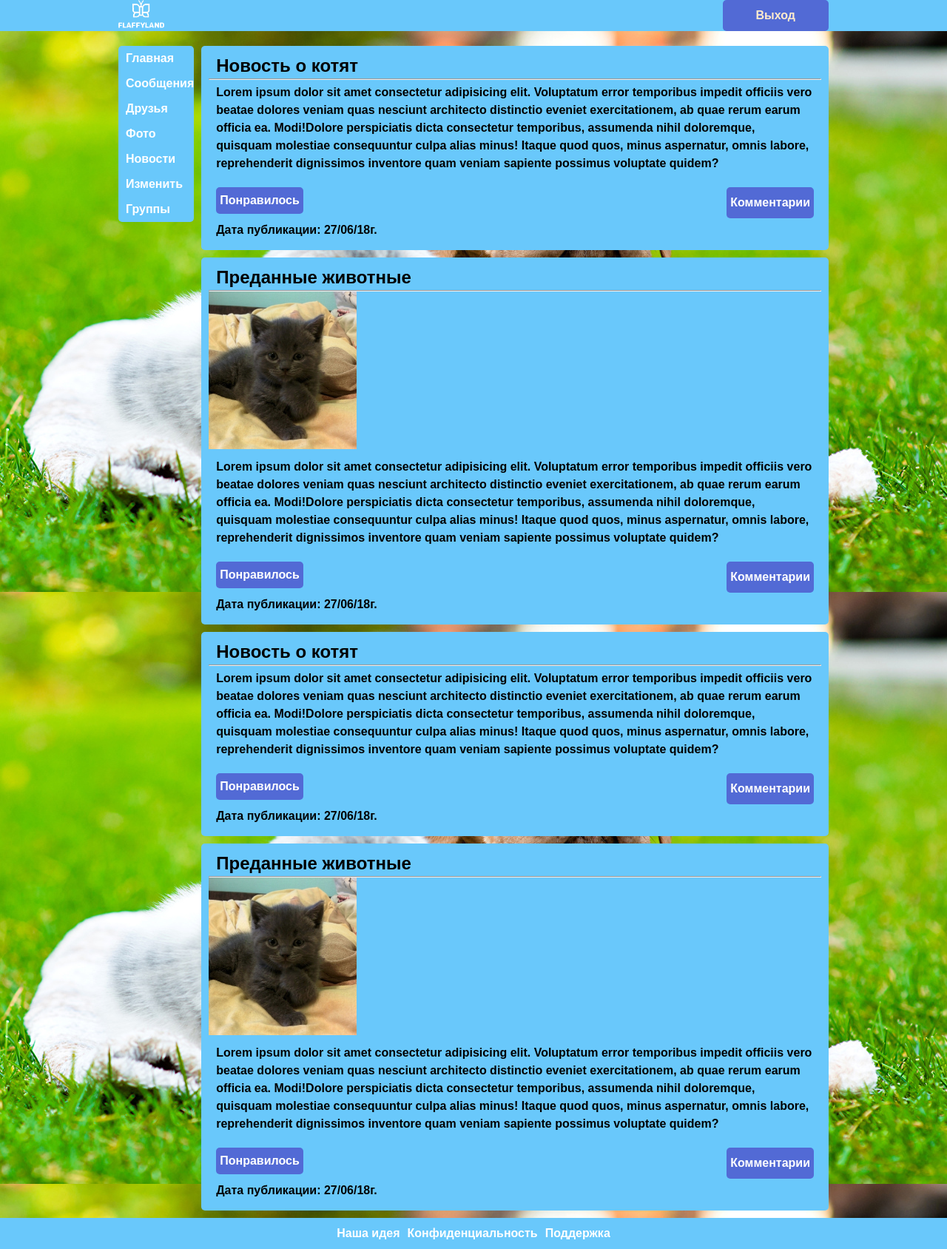
After one commit to Bugaga159/animal-site, a PHP site: page /news_profile.html in a window 1280 px wide. The commit adds this page. Shown: the whole page at 74% size. Run offline with PHP 8.4, Linux system fonts and the light colour scheme.

Commit message:
страница новости

```diff
--- a/css/style.css
+++ b/css/style.css
@@ -580,6 +580,30 @@ div#carousel {
     width: 80%;
     font-size: 16px;
 }
+.message__list:hover,
+.message__list:focus {
+    background-color: #fff;
+}
+
+
+/*-------------------------------------NEWS PROFILE-----------------------------------*/
+.news__profile {
+    margin-top: 0;
+    margin-left: 10px;
+}
+
+.news__profile .news {
+    margin-top: 0;
+}
+.news__profile h1 {
+    padding:5px 10px;
+}
+.news__profile p {
+    padding:5px 10px;
+}
+.news__profile img {
+    width: 200px;
+}
 
 
 /*-------------------------------------FOOTER-----------------------------------------*/
--- /dev/null
+++ b/news_profile.html
@@ -0,0 +1,130 @@
+<!DOCTYPE html>
+<html lang="en">
+<head>
+    <meta charset="UTF-8">
+    <meta name="viewport" content="width=device-width, initial-scale=1.0">
+    <meta http-equiv="X-UA-Compatible" content="ie=edge">
+    <title>Flaffyland</title>
+
+    <link rel="stylesheet" href="css/style.css">
+</head>
+<body>
+    <header class="header">
+        <div class="container">
+            <div class="header__nav">
+                <div class="header__logo">
+                    <a href="index.html"><img src="img/logo-bg.png" alt="HOME" height=42 ></a>
+                </div>
+                <div class="header__btn_back">
+                    <a href="index.html" class="btn btn-success">Выход</a>
+                </div>
+            </div>
+        </div>
+    </header>
+    <main class="main__profile">
+        <div class="container">
+            <div class="main__profile__wrapper">
+                <nav>
+                    <ul class="user_menu">
+                        <li><a class="user_menu_link " href="profile.html"><p class="user_menu_text" href="#">Главная</p></a></li>
+                        <li><a class="user_menu_link" href="messages.html"><p class="user_menu_text" href="#">Сообщения</p></a></li>
+                        <li><a class="user_menu_link" href="friends.html"><p class="user_menu_text" href="#">Друзья</p></a></li>
+                        <li><a class="user_menu_link" href="image_user.html"><p class="user_menu_text" href="#">Фото</p></a></li>
+                        <li><a class="user_menu_link" href="news_profile.html"><p class="user_menu_text" href="#">Новости</p></a></li>
+                        <li><a class="user_menu_link" href="changes_profile.html"><p class="user_menu_text" href="#">Изменить</p></a></li>
+                        <li><a class="user_menu_link" href="group_profile.html"><p class="user_menu_text" href="#">Группы</p></a></li>
+                    </ul>
+                </nav>
+                <section class="wall__news news__profile">
+                        <div class="news">
+                            <h1>Новость о котят</h1>
+                            <hr>
+                            <p>Lorem ipsum dolor sit amet consectetur
+                                adipisicing elit. Voluptatum error temporibus
+                                 impedit officiis vero beatae dolores veniam
+                                 quas nesciunt architecto distinctio eveniet
+                                 exercitationem, ab quae rerum earum officia
+                                 ea. Modi!Dolore perspiciatis dicta consectetur
+                                 temporibus, assumenda nihil doloremque, quisquam
+                                 molestiae consequuntur culpa alias minus! Itaque
+                                 quod quos, minus aspernatur, omnis labore, reprehenderit
+                                 dignissimos inventore quam veniam sapiente possimus
+                                 voluptate quidem?</p>
+                            <p><button>Понравилось</button><a href="#">Комментарии</a></p>
+                            <p class="news__date">Дата публикации: 27/06/18г.</p>
+                        </div>
+                        <div class="news">
+                            <h1>Преданные животные</h1>
+                            <hr>
+                            <img src="img/pets_avatar/1.jpg" alt="">
+                            <p>
+                                Lorem ipsum dolor sit amet consectetur
+                                adipisicing elit. Voluptatum error temporibus
+                                impedit officiis vero beatae dolores veniam
+                                quas nesciunt architecto distinctio eveniet
+                                exercitationem, ab quae rerum earum officia
+                                ea. Modi!Dolore perspiciatis dicta consectetur
+                                temporibus, assumenda nihil doloremque, quisquam
+                                molestiae consequuntur culpa alias minus! Itaque
+                                quod quos, minus aspernatur, omnis labore, reprehenderit
+                                dignissimos inventore quam veniam sapiente possimus
+                                voluptate quidem?</p>
+                            <p><button>Понравилось</button><a href="#">Комментарии</a></p>
+                            <p class="news__date">Дата публикации: 27/06/18г.</p>
+                        </div>
+                        <div class="news">
+                            <h1>Новость о котят</h1>
+                            <hr>
+                            <p>Lorem ipsum dolor sit amet consectetur
+                                adipisicing elit. Voluptatum error temporibus
+                                    impedit officiis vero beatae dolores veniam
+                                    quas nesciunt architecto distinctio eveniet
+                                    exercitationem, ab quae rerum earum officia
+                                    ea. Modi!Dolore perspiciatis dicta consectetur
+                                    temporibus, assumenda nihil doloremque, quisquam
+                                    molestiae consequuntur culpa alias minus! Itaque
+                                    quod quos, minus aspernatur, omnis labore, reprehenderit
+                                    dignissimos inventore quam veniam sapiente possimus
+                                    voluptate quidem?</p>
+                            <p><button>Понравилось</button><a href="#">Комментарии</a></p>
+                            <p class="news__date">Дата публикации: 27/06/18г.</p>
+                        </div>
+                        <div class="news">
+                            <h1>Преданные животные</h1>
+                            <hr>
+                            <img src="img/pets_avatar/1.jpg" alt="">
+                            <p>
+                                Lorem ipsum dolor sit amet consectetur
+                                adipisicing elit. Voluptatum error temporibus
+                                impedit officiis vero beatae dolores veniam
+                                quas nesciunt architecto distinctio eveniet
+                                exercitationem, ab quae rerum earum officia
+                                ea. Modi!Dolore perspiciatis dicta consectetur
+                                temporibus, assumenda nihil doloremque, quisquam
+                                molestiae consequuntur culpa alias minus! Itaque
+                                quod quos, minus aspernatur, omnis labore, reprehenderit
+                                dignissimos inventore quam veniam sapiente possimus
+                                voluptate quidem?</p>
+                            <p><button>Понравилось</button><a href="#">Комментарии</a></p>
+                            <p class="news__date">Дата публикации: 27/06/18г.</p>
+                        </div>
+                </section>
+            </div>
+        </div>
+    </main>
+
+
+
+
+    <footer class="footer">
+        <div class="container">
+            <div class="footer__nav">
+                <a class="footer__link" href="about company.html">Наша идея</a>
+                <a class="footer__link" href="#">Конфиденциальность</a>
+                <a class="footer__link" href="#">Поддержка</a>
+            </div>
+        </div>
+    </footer>
+    <script src="js/setting.js"></script>
+</body>
+</html>
```
